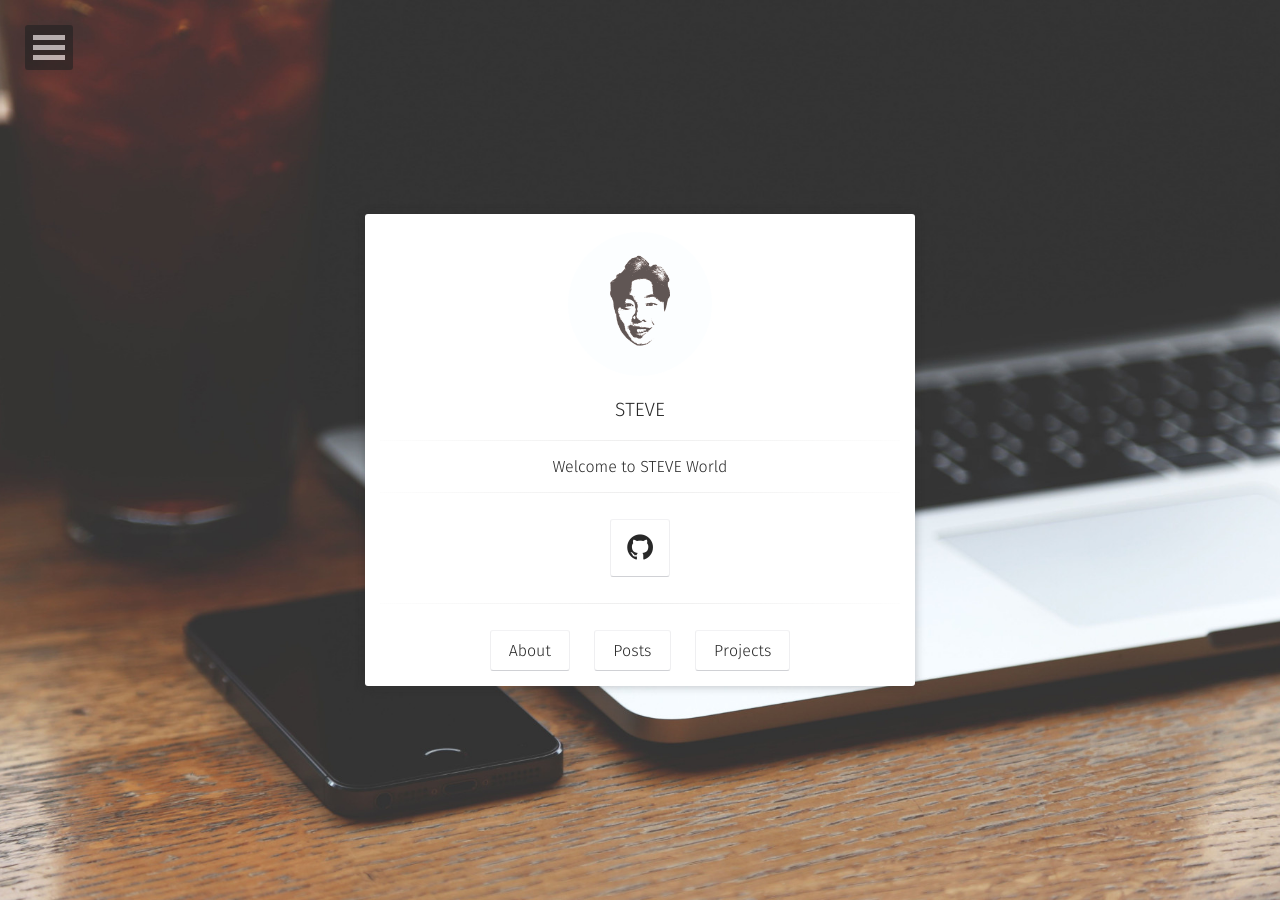
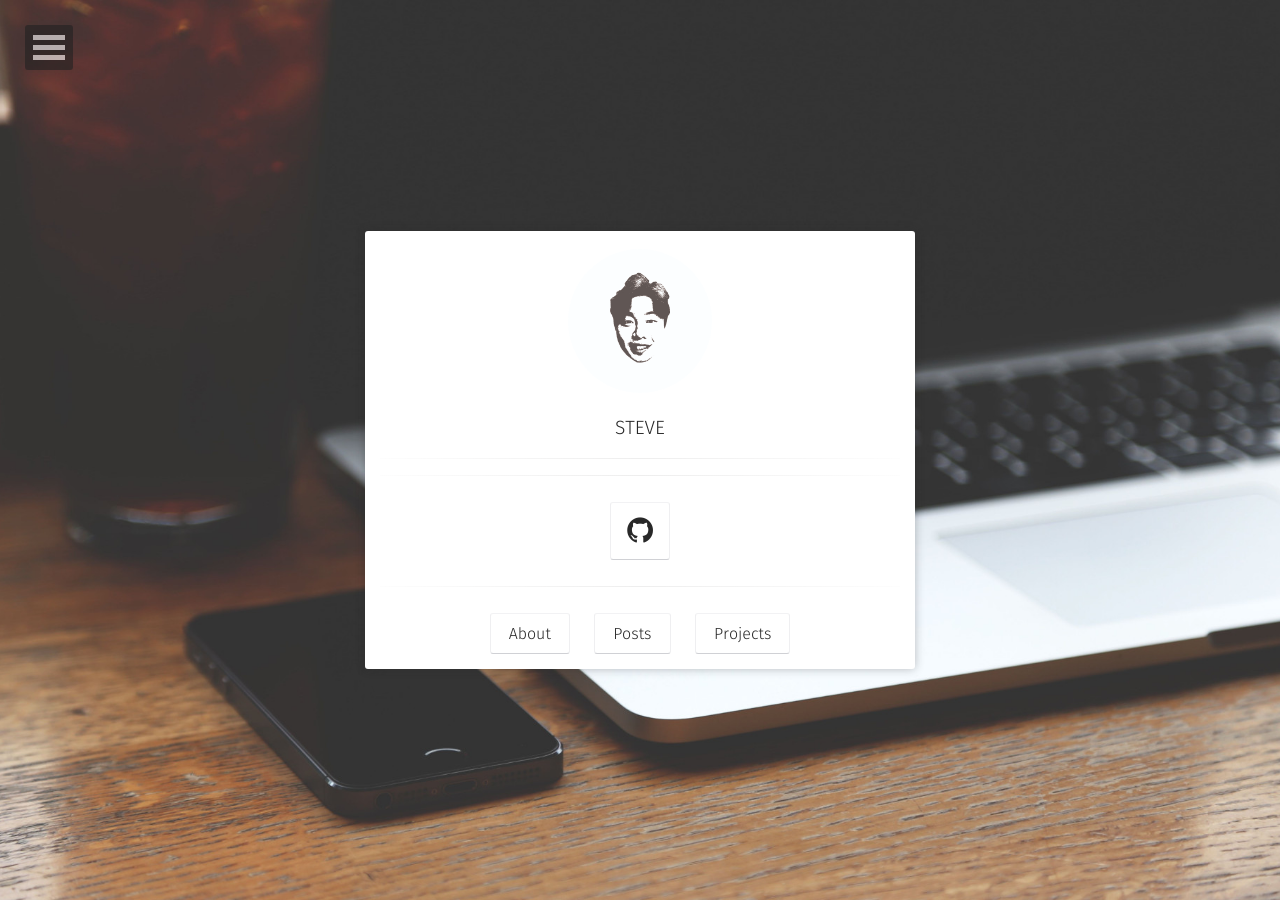
Before and after one commit to EdgeJH/exitst8.github.io, a Jekyll site: the page built from index.html, in a window 1280 px wide. Built offline with Jekyll 4.4.1, drawn with Linux system fonts in a browser that asks for light colours; some web fonts are replaced.

Commit message:
Update home.html

```diff
--- a/_layouts/home.html
+++ b/_layouts/home.html
@@ -24,11 +24,11 @@ layout: compress
 			            </a>
                     </h3>
                     <hr class="hr-line">
-                    <h3 class="title">
+<!--                     <h3 class="title">
                         <a href="{{ site.url }}">
                         	<p style="font-size:1rem;font-weight:300">{{ site.bio }}</p>
 			            </a>
-                    </h3>
+                    </h3> -->
                      {% include social-links.html %}
                   <hr class="hr-line">
                   <h3 class="title">
```
